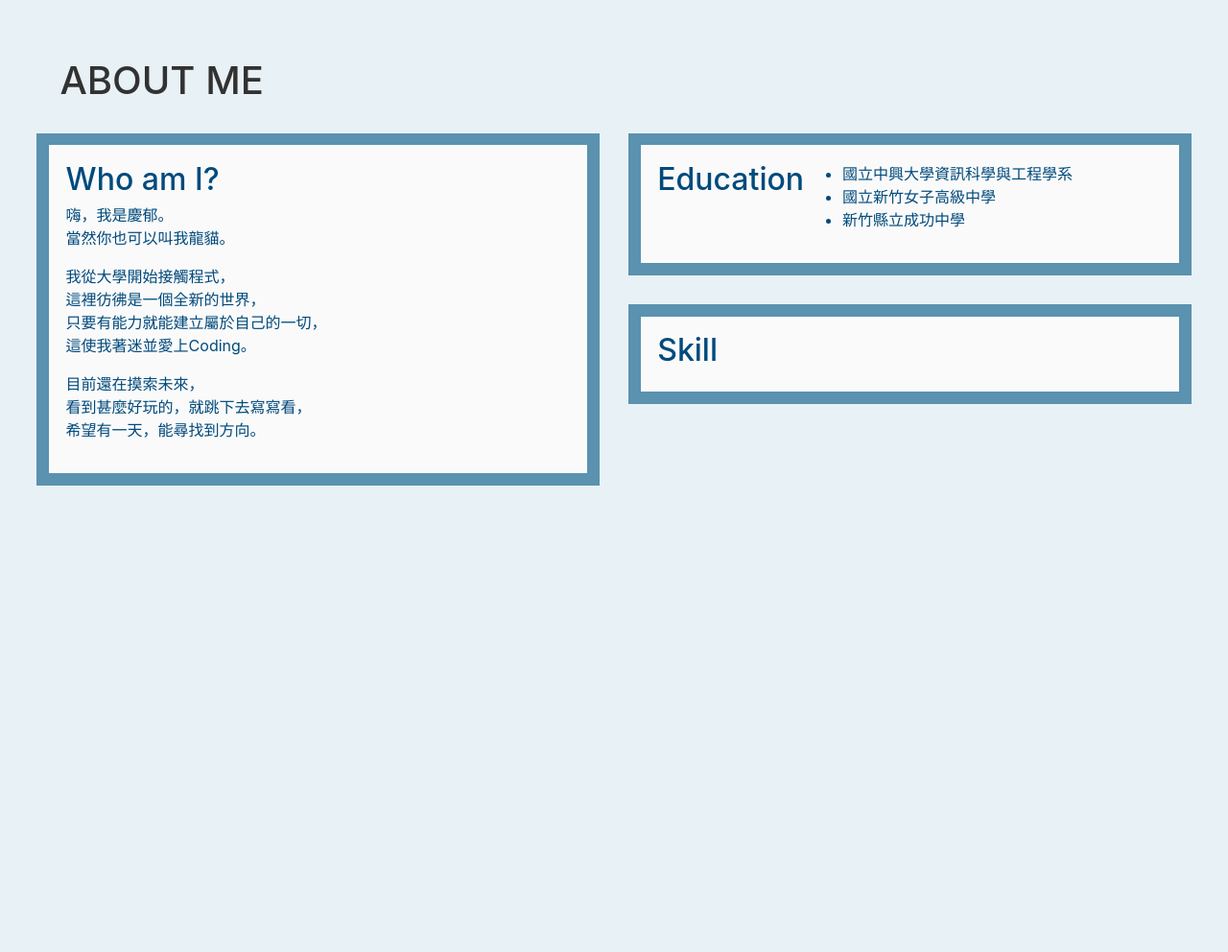
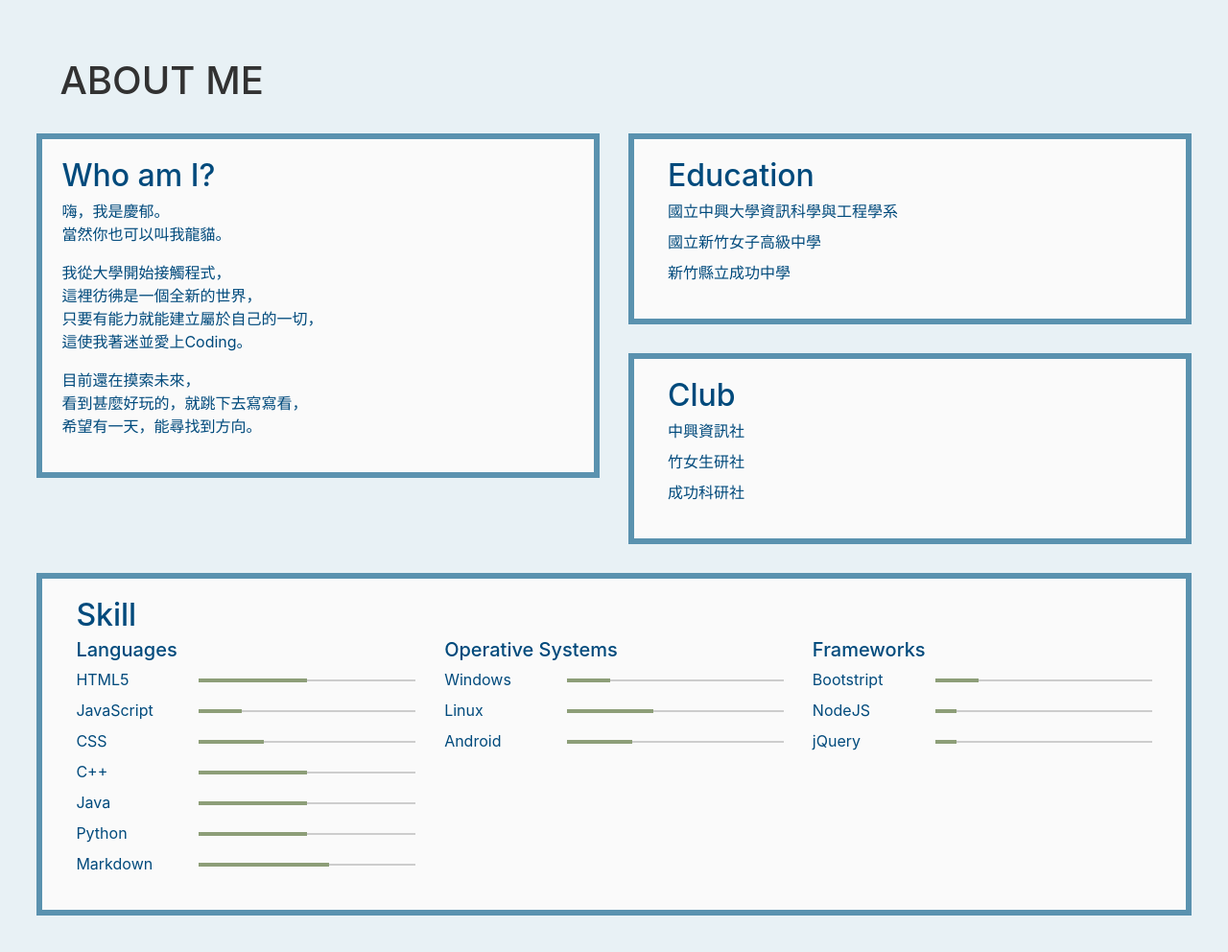
Before and after one commit to chia56028/website, a plain HTML site: page about.html in a window 1280 px wide. Shown: the whole page at 96% size. Before the commit the page ends 800 px from the top, so only its background shows below. Drawn offline with nearby package versions, Linux system fonts and the light colour scheme.

Commit message:
add skill bar

```diff
--- a/about.html
+++ b/about.html
@@ -35,12 +35,14 @@
 						</p>
 					</div>
 				</div>
-
 			</div>
 			<div class="col">
 				<div class="blockBottom">
 					<div class="row block">
+						<div class="col-12">
 							<h2>Education</h2>
+						</div>
+						<div class="col-12">
 							<ul>
 								<li>國立中興大學資訊科學與工程學系</li>
 								<li>國立新竹女子高級中學</li>
@@ -48,14 +50,210 @@
 							</ul>
 						</div>
 					</div>
+				</div>
 				<div class="row spa"></div>
 				<div class="blockBottom">
 					<div class="row block">
+						<div class="col-12">
+							<h2>Club</h2>
+						</div>
+						<div class="col-12">
+							<ul>
+								<li>中興資訊社</li>
+								<li>竹女生研社</li>
+								<li>成功科研社</li>
+							</ul>
+						</div>
+					</div>
+				</div>
+			</div>
+		</div>
+		<div class="spa"></div>
+		<div class="blockBottom">
+			<div class="block">
+				<div class="col">
 					<h2>Skill</h2>
+				</div>
+				<div class="row skill">
+					<div class="col">
+						<h5>Languages</h5>
+						<ul class="lan">
+							<li>
+								<div class="row">
+									<div class="col-4">
+										<span>HTML5</span>
+									</div>
+									<div class="col-8">
+										<div class="bar_container">
+											<div class="bar" data-percent="50%""></div>
+										</div>
+									</div>
+								</div>
+							</li>
+							<li>
+								<div class="row">
+									<div class="col-4">
+										<span>JavaScript</span>
+									</div>
+									<div class="col-8">
+										<div class="bar_container">
+											<div class="bar" data-percent="20%""></div>
+										</div>
+									</div>
+								</div>
+							</li>
+							<li>
+								<div class="row">
+									<div class="col-4">
+										<span>CSS</span>
+									</div>
+									<div class="col-8">
+										<div class="bar_container">
+											<div class="bar" data-percent="30%""></div>
+										</div>
+									</div>
+								</div>
+							</li>
+							<li>
+								<div class="row">
+									<div class="col-4">
+										<span>C++</span>
+									</div>
+									<div class="col-8">
+										<div class="bar_container">
+											<div class="bar" data-percent="50%""></div>
+										</div>
+									</div>
+								</div>
+							</li>
+							<li>
+								<div class="row">
+									<div class="col-4">
+										<span>Java</span>
+									</div>
+									<div class="col-8">
+										<div class="bar_container">
+											<div class="bar" data-percent="50%""></div>
+										</div>
+									</div>
+								</div>
+							</li>
+							<li>
+								<div class="row">
+									<div class="col-4">
+										<span>Python</span>
+									</div>
+									<div class="col-8">
+										<div class="bar_container">
+											<div class="bar" data-percent="50%""></div>
+										</div>
+									</div>
+								</div>
+							</li>
+							<li>
+								<div class="row">
+									<div class="col-4">
+										<span>Markdown</span>
+									</div>
+									<div class="col-8">
+										<div class="bar_container">
+											<div class="bar" data-percent="60%""></div>
+										</div>
+									</div>
+								</div>
+							</li>
+						</ul>
+					</div>
+					<div class="col">
+						<h5>Operative Systems</h5>
+						<ul class="os">
+							<li>
+								<div class="row">
+									<div class="col-4">
+										<span>Windows</span>
+									</div>
+									<div class="col-8">
+										<div class="bar_container">
+											<div class="bar" data-percent="20%""></div>
+										</div>
+									</div>
+								</div>
+							</li>
+							<li>
+								<div class="row">
+									<div class="col-4">
+										<span>Linux</span>
+									</div>
+									<div class="col-8">
+										<div class="bar_container">
+											<div class="bar" data-percent="40%""></div>
+										</div>
+									</div>
+								</div>
+							</li>
+							<li>
+								<div class="row">
+									<div class="col-4">
+										<span>Android</span>
+									</div>
+									<div class="col-8">
+										<div class="bar_container">
+											<div class="bar" data-percent="30%"></div>
+										</div>
+									</div>
+								</div>
+							</li>
+						</ul>
+					</div>
+					<div class="col">
+						<h5>Frameworks</h5>
+						<ul class="frameworks">
+							<li>
+								<div class="row">
+									<div class="col-4">
+										<span>Bootstript</span>
+									</div>
+									<div class="col-8">
+										<div class="bar_container">
+											<div class="bar" data-percent="20%""></div>
+										</div>
+									</div>
+								</div>
+							</li>
+							<li>
+								<div class="row">
+									<div class="col-4">
+										<span>NodeJS</span>
+									</div>
+									<div class="col-8">
+										<div class="bar_container">
+											<div class="bar" data-percent="10%""></div>
+										</div>
+									</div>
+								</div>
+							</li>
+							<li>
+								<div class="row">
+									<div class="col-4">
+										<span>jQuery</span>
+									</div>
+									<div class="col-8">
+										<div class="bar_container">
+											<div class="bar" data-percent="10%""></div>
+										</div>
+									</div>
+								</div>
+							</li>
+						</ul>
 					</div>
 				</div>
 			</div>
 		</div>
 	</article>
+	<script
+  src="https://code.jquery.com/jquery-2.2.4.min.js"
+  integrity="sha256-BbhdlvQf/xTY9gja0Dq3HiwQF8LaCRTXxZKRutelT44="
+  crossorigin="anonymous"></script>
+	<script type="text/javascript" src="javascript/about.js"></script>
 </body>
 </html>
--- a/css/about.css
+++ b/css/about.css
@@ -16,10 +16,42 @@ header {
 
 .block {
 	background: #FAFAFA;
-	margin: 2%;
-	padding: 3%;
+	margin: 5px;
+	padding: 20px;
 }
 
 .spa {
 	height: 30px;
 }
+
+/* ============== Skill Bar ===============  */
+
+.skill {
+	margin: 0 auto;
+}
+
+ul {
+	list-style-type: none;
+	padding: 0;
+}
+
+li {
+	margin-bottom: 8px;
+	align-items: center;
+	transition-duration: 0.3s;
+}
+
+.bar_container {
+	background: #cdcdcd;
+	height: 2px;
+	position: relative;
+	top: 50%;
+}
+
+.bar {
+	position: relative;
+	background: #8d9e78;
+	height: 4px;
+	top: -1px;
+	width: 0%;
+}
--- /dev/null
+++ b/javascript/about.js
@@ -0,0 +1,5 @@
+$(function(){
+	$('.bar').each(function(){
+		$(this).animate({width: $(this).attr('data-percent')},2000);
+	});
+});
```
Lines whose indentation alone changed are shown as unchanged.
